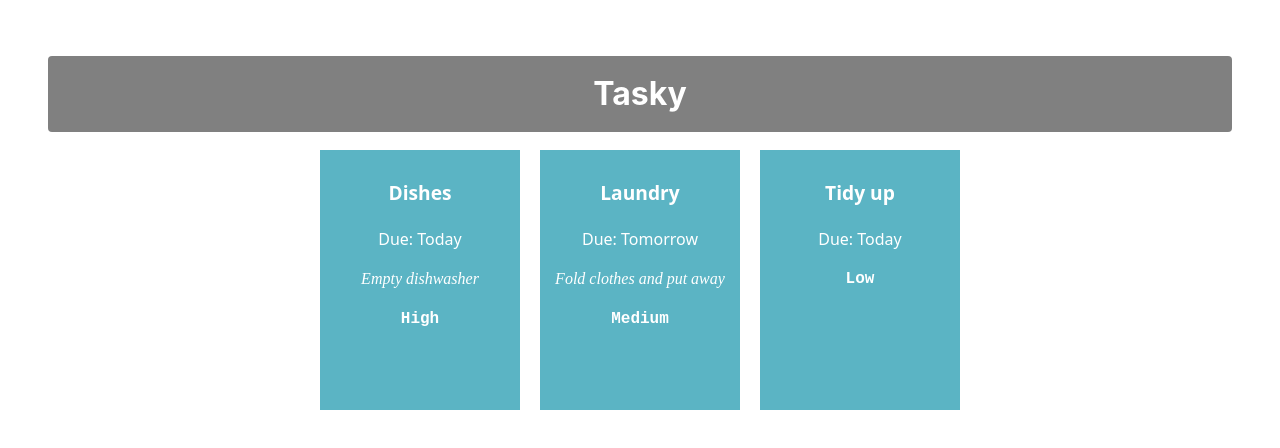
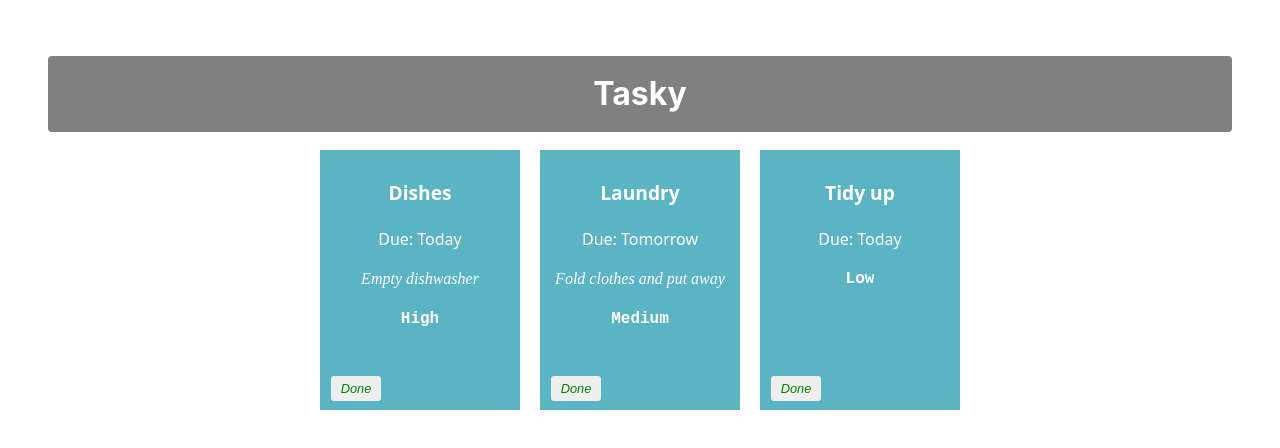
Before and after one commit to daniel-wall06/react-basics-labs, a React (Vite) app in the folder tasky/: page / in a window 1280 px wide. Shown: the top 448 px of the page. Built offline with nearby package versions, Linux system fonts and the light colour scheme.

Commit message:
Mark task as done

```diff
--- a/tasky/src/App.css
+++ b/tasky/src/App.css
@@ -46,3 +46,19 @@
   font-family: 'Courier New', Courier, monospace;
   font-weight: bold;
 }
+button {
+  border: none;
+  border-radius: 3px;
+  font-style: italic;
+  font-size: 0.8em;
+  margin: 4px 6px;
+  width: 50px;
+  height: 25px;
+}
+
+.doneButton {
+  position: absolute;
+  bottom: 5px;
+  left: 5px;
+  color: green;
+}
--- a/tasky/src/App.jsx
+++ b/tasky/src/App.jsx
@@ -5,28 +5,35 @@
 function App() {
   const [ taskState, setTaskState ] = useState({
     tasks: [
-      { id: 1, title:"Dishes", description: "Empty dishwasher", deadline: "Today", priority: "High" },
-      { id: 2, title: "Laundry", description: "Fold clothes and put away", deadline: "Tomorrow", priority: "Medium" },
-      { id: 3, title: "Tidy up", deadline: "Today", priority: "Low" }
+      { id: 1, title:"Dishes", description: "Empty dishwasher", deadline: "Today", priority: "High", done: false },
+      { id: 2, title: "Laundry", description: "Fold clothes and put away", deadline: "Tomorrow", priority: "Medium", done: false },
+      { id: 3, title: "Tidy up", deadline: "Today", priority: "Low", done: false }
     ]
   });
+
+  const doneHandler = (taskIndex) => {
+    const tasks = [...taskState.tasks];
+    tasks[taskIndex].done = !tasks[taskIndex].done;
+    setTaskState({tasks});
+    console.log(`${taskIndex} ${tasks[taskIndex].done}`);
+  }
 
   return (
     <div className="container">
       <h1>Tasky</h1>
-      {taskState.tasks.map((task) => (
+      {taskState.tasks.map((task, index) => (
         <Task
           title={task.title}
           description={task.description}
           deadline={task.deadline}
           priority={task.priority}
           key={task.id}
+          done={task.done}
+          markDone={() => doneHandler(index)}
         />
       ))}
-
     </div>
   );
 }
 
-
 export default App;
--- a/tasky/src/components/Task.jsx
+++ b/tasky/src/components/Task.jsx
@@ -1,15 +1,18 @@
+import React from 'react';
+
 const Task = (props) => {
-
-           return (
-        <div className="card">
+    return (
+        <div
+            className="card"
+            style={{ backgroundColor: props.done ? 'lightgrey' : '#5bb4c4' }}
+        >
             <p className="title">{props.title}</p>
             <p>Due: {props.deadline}</p>
             <p className="description">{props.description}</p>
             <p className="priority">{props.priority}</p>
+            <button onClick={props.markDone} className='doneButton'>Done</button>
         </div>
-    )
-
-
-}
+    );
+};
 
 export default Task;
```
Lines whose indentation alone changed are shown as unchanged.
